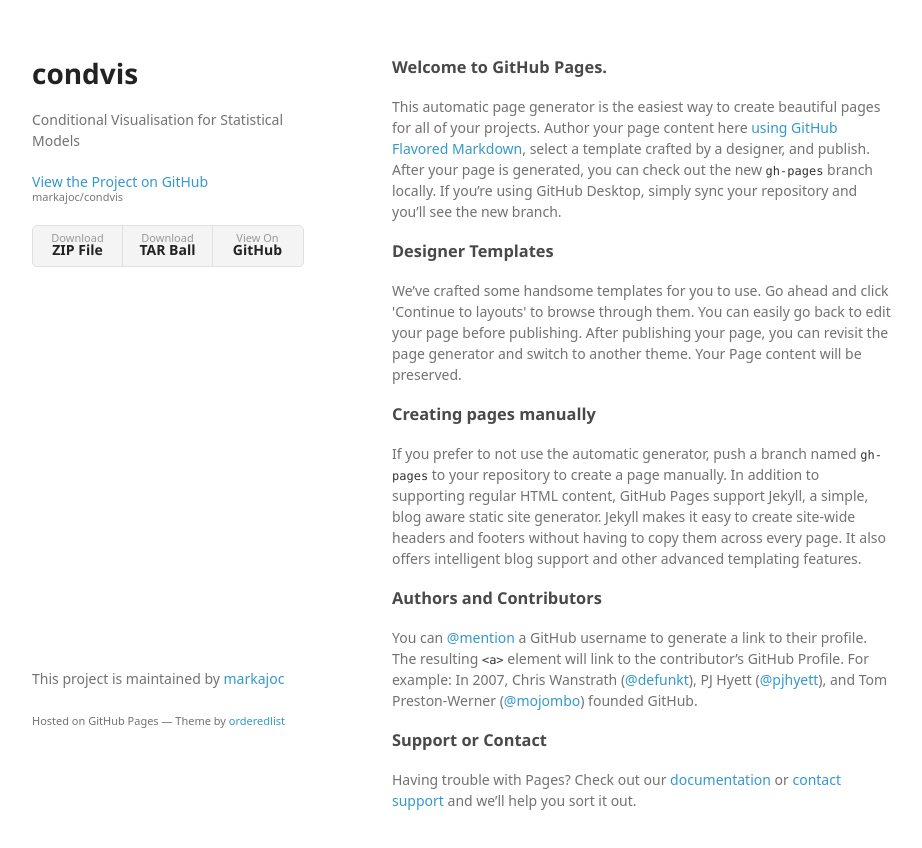
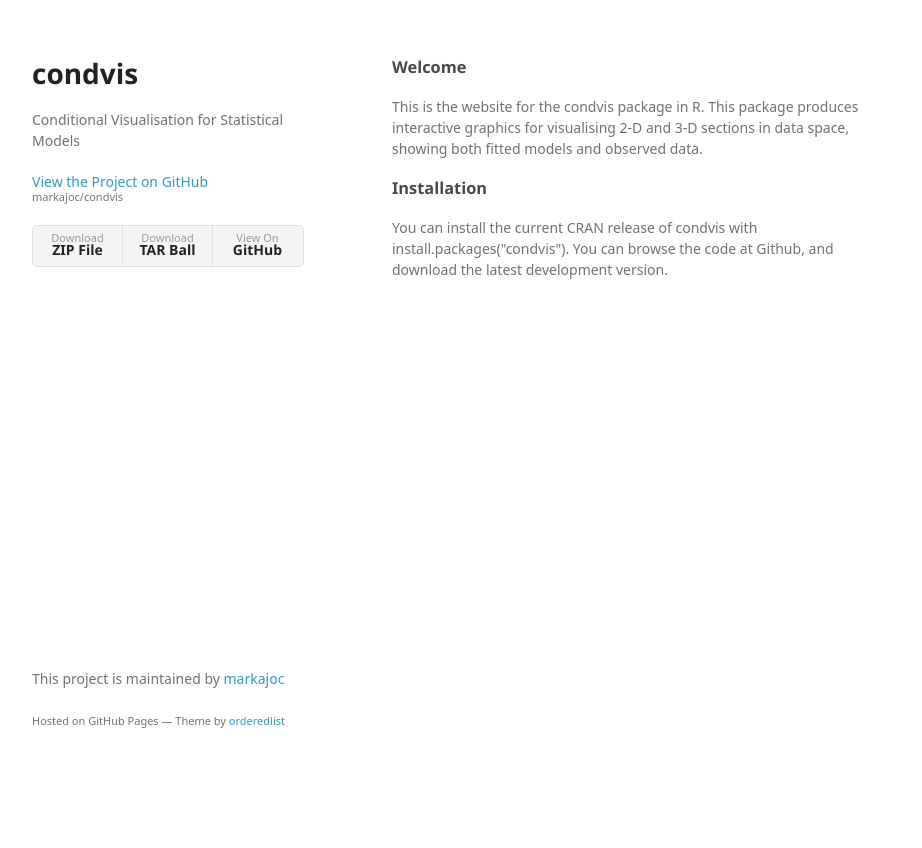
Before and after one commit to markajoc/condvis, a plain HTML site: page index.html in a window 1280 px wide. Shown: the whole page, without its empty margins (178-1100 px from the left). After the commit the page ends 800 px from the top, so only its background shows below. Drawn offline with Linux system fonts and the light colour scheme; a web font is replaced by a local one.

Commit message:
update index

```diff
--- a/index.html
+++ b/index.html
@@ -18,8 +18,11 @@
         <h1>condvis</h1>
         <p>Conditional Visualisation for Statistical Models</p>
 
-        <p class="view"><a href="https://github.com/markajoc/condvis">View the Project on GitHub <small>markajoc/condvis</small></a></p>
-
+        <p class="view">
+          <a href="https://github.com/markajoc/condvis">View the Project on
+            GitHub <small>markajoc/condvis</small>
+          </a>
+        </p>
 
         <ul>
           <li><a href="https://github.com/markajoc/condvis/zipball/master">Download <strong>ZIP File</strong></a></li>
@@ -29,29 +32,24 @@
       </header>
       <section>
         <h3>
-<a id="welcome-to-github-pages" class="anchor" href="#welcome-to-github-pages" aria-hidden="true"><span aria-hidden="true" class="octicon octicon-link"></span></a>Welcome to GitHub Pages.</h3>
+<a id="welcome-to-github-pages" class="anchor" href="#welcome-to-github-pages"
+  aria-hidden="true"><span aria-hidden="true" class="octicon octicon-link"></span>
+</a>Welcome</h3>
 
-<p>This automatic page generator is the easiest way to create beautiful pages for all of your projects. Author your page content here <a href="https://guides.github.com/features/mastering-markdown/">using GitHub Flavored Markdown</a>, select a template crafted by a designer, and publish. After your page is generated, you can check out the new <code>gh-pages</code> branch locally. If you’re using GitHub Desktop, simply sync your repository and you’ll see the new branch.</p>
+<p>This is the website for the condvis package in R. This package produces
+  interactive graphics for visualising 2-D and 3-D sections in data space,
+  showing both fitted models and observed data.
+</p>
 
 <h3>
-<a id="designer-templates" class="anchor" href="#designer-templates" aria-hidden="true"><span aria-hidden="true" class="octicon octicon-link"></span></a>Designer Templates</h3>
+<a id="designer-templates" class="anchor" href="#designer-templates"
+  aria-hidden="true"><span aria-hidden="true" class="octicon octicon-link"></span>
+</a>Installation</h3>
 
-<p>We’ve crafted some handsome templates for you to use. Go ahead and click 'Continue to layouts' to browse through them. You can easily go back to edit your page before publishing. After publishing your page, you can revisit the page generator and switch to another theme. Your Page content will be preserved.</p>
-
-<h3>
-<a id="creating-pages-manually" class="anchor" href="#creating-pages-manually" aria-hidden="true"><span aria-hidden="true" class="octicon octicon-link"></span></a>Creating pages manually</h3>
-
-<p>If you prefer to not use the automatic generator, push a branch named <code>gh-pages</code> to your repository to create a page manually. In addition to supporting regular HTML content, GitHub Pages support Jekyll, a simple, blog aware static site generator. Jekyll makes it easy to create site-wide headers and footers without having to copy them across every page. It also offers intelligent blog support and other advanced templating features.</p>
-
-<h3>
-<a id="authors-and-contributors" class="anchor" href="#authors-and-contributors" aria-hidden="true"><span aria-hidden="true" class="octicon octicon-link"></span></a>Authors and Contributors</h3>
-
-<p>You can <a href="https://help.github.com/articles/basic-writing-and-formatting-syntax/#mentioning-users-and-teams" class="user-mention">@mention</a> a GitHub username to generate a link to their profile. The resulting <code>&lt;a&gt;</code> element will link to the contributor’s GitHub Profile. For example: In 2007, Chris Wanstrath (<a href="https://github.com/defunkt" class="user-mention">@defunkt</a>), PJ Hyett (<a href="https://github.com/pjhyett" class="user-mention">@pjhyett</a>), and Tom Preston-Werner (<a href="https://github.com/mojombo" class="user-mention">@mojombo</a>) founded GitHub.</p>
-
-<h3>
-<a id="support-or-contact" class="anchor" href="#support-or-contact" aria-hidden="true"><span aria-hidden="true" class="octicon octicon-link"></span></a>Support or Contact</h3>
-
-<p>Having trouble with Pages? Check out our <a href="https://help.github.com/pages">documentation</a> or <a href="https://github.com/contact">contact support</a> and we’ll help you sort it out.</p>
+<p>You can install the current CRAN release of condvis with
+  install.packages("condvis"). You can browse the code at Github, and download
+  the latest development version.
+</p>
       </section>
       <footer>
         <p>This project is maintained by <a href="https://github.com/markajoc">markajoc</a></p>
```
